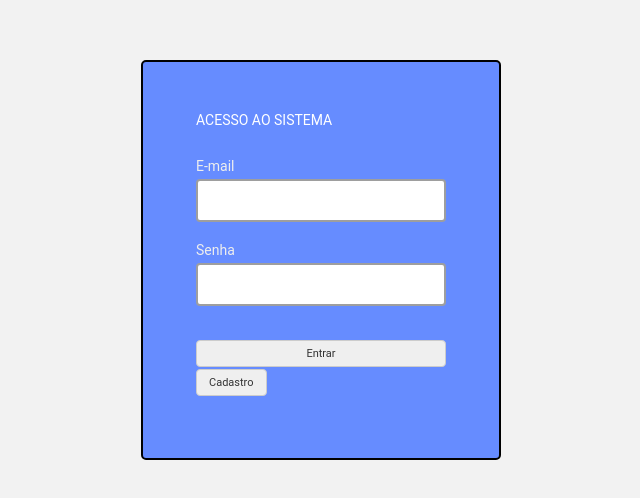
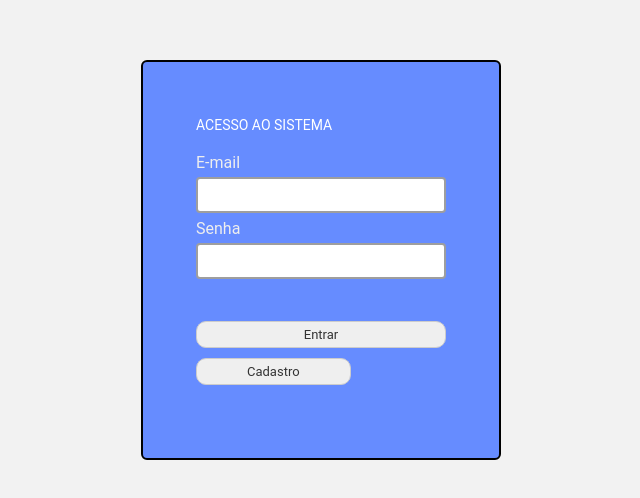
Before and after one commit to Kerollyn/organizador-trabalhos, a React (Create React App) app: page / in a window 1280 px wide. Shown: the part 140-638 px from the top of the page, without its empty margins (319-959 px from the left). Built offline with nearby package versions, Linux system fonts and the light colour scheme.

Commit message:
Ajustado layout da tela de cadastro. aumentado o tamanho dos campos..

```diff
--- a/src/pages/Cadastro/styles.js
+++ b/src/pages/Cadastro/styles.js
@@ -14,12 +14,12 @@ export const Aside = styled.aside`
     border-radius: 5px;
     background-color: #668cff;
     width: 360px;
-    height: 450px;
+    height: 550px;
 
     display: flex;
     justify-content: center;
     form {
-        margin-top: 50px;
+        margin-top: 80px;
         display: flex;
         flex-direction: column;
         width: 250px;
@@ -31,7 +31,7 @@ export const Aside = styled.aside`
             text-align: center;
         }
         button {
-            padding: 6px 12px;
+            padding: 8px 12px;
             margin-top: 2px;
             display: flex;
             align-items: center;
@@ -48,11 +48,11 @@ export const Aside = styled.aside`
 
 export const BlockInput = styled.div`
     & + & {
-        margin-top: 10px;
+        margin-top: 15px;
     }
 
     label {
-        font-size: 14px;
+        font-size: 16px;
         color: #eee;
     }
 `
@@ -60,10 +60,10 @@ export const BlockInput = styled.div`
 export const Input = styled.input`
     color: #000;
     border: 2px solid #9e9e9e;
-    border-radius: 4px;
-    margin-top: 5px;
+    border-radius: 6px;
+    margin-top: 2px;
     font-size: 16px;
-    padding: 15px 0 5px 0;
+    padding: 19px 0 8px 0;
     width: 100%;
     height: 20px;
 
--- a/src/pages/Components/Modal/styles.js
+++ b/src/pages/Components/Modal/styles.js
@@ -47,7 +47,7 @@ export const ModalTeste = styled.div`
         div.modal-button {
             display: flex;
             justify-content: flex-end;
-
+            alignItems: "center"
             button {
                 background-color: #fff;
                 color: #6d6d6d;
--- a/src/pages/Home/styles.js
+++ b/src/pages/Home/styles.js
@@ -62,6 +62,7 @@ export const Section = styled.section`
         div {
             margin-bottom: 20px;
             width: 100%;
+
             button {
                 height: 29px;
                 width: 91px;
@@ -71,6 +72,7 @@ export const Section = styled.section`
                 background-color: #562c19;
                 border-color: #562c19;
                 border-radius: 4px;
+
                 &:hover {
                     background-color: #b97415;
                     border: 1px solid #562c19;
--- a/src/pages/Login/styles.js
+++ b/src/pages/Login/styles.js
@@ -11,7 +11,7 @@ export const Container = styled.div`
 
 export const Aside = styled.aside`
     border: 2px solid #000;
-    border-radius: 5px;
+    border-radius: 6px;
     background-color: #668cff;
     width: 360px;
     height: 400px;
@@ -19,25 +19,25 @@ export const Aside = styled.aside`
     display: flex;
     justify-content: center;
     form {
-        margin-top: 50px;
+        margin-top: 55px;
         display: flex;
         flex-direction: column;
         width: 250px;
 
         strong {
-            margin-bottom: 30px;
+            margin-bottom: 20px;
             color: #fff;
         }
         button {
-            padding: 6px 12px;
-            margin-top: 2px;
+            padding: 5px 50px;
+            margin-top: 10px;
             display: flex;
             align-items: center;
             justify-content: center;
-            font-size: 11px;
+            font-size: 13px;
             color: #333;
             border: 1px solid #ccc;
-            border-radius: 4px;
+            border-radius: 10px;
             cursor: pointer;
 
         }
@@ -46,11 +46,11 @@ export const Aside = styled.aside`
 
 export const BlockInput = styled.div`
     & + & {
-        margin-top: 20px;
+        margin-top: 6px;
     }
 
     label {
-        font-size: 14px;
+        font-size: 16px;
         color: #eee;
     }
 `
@@ -61,7 +61,7 @@ export const Input = styled.input`
     border-radius: 4px;
     margin-top: 5px;
     font-size: 16px;
-    padding: 15px 0 5px 0;
+    padding: 8px 0 5px 0;
     width: 100%;
 
 `
```
Also changed, not shown: .eslintrc.js (added).
